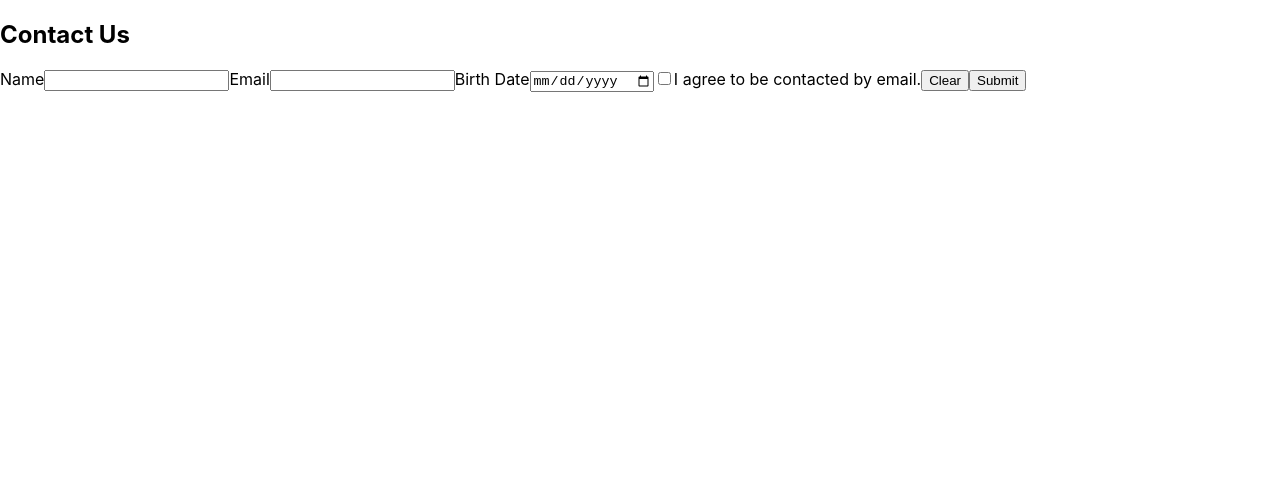
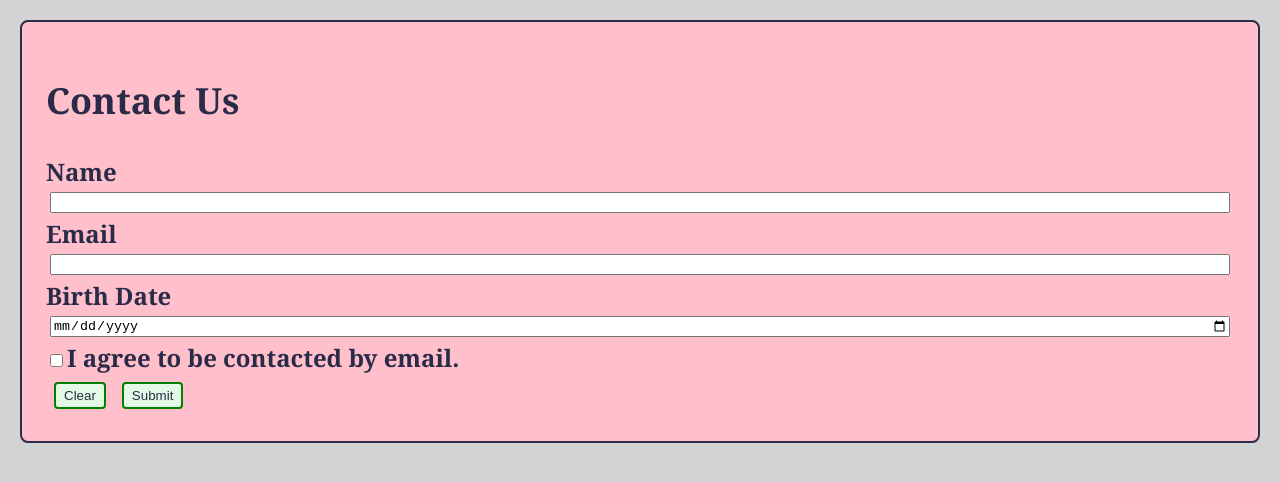
Before and after one commit to brentknudsenstud/newParticipantIntakeForm, a React (Create React App) app: page / in a window 1280 px wide. Shown: the top 482 px of the page. Built offline with nearby package versions, Linux system fonts and the light colour scheme; no server answers.

Commit message:
added http post function and css

```diff
--- a/src/App.css
+++ b/src/App.css
@@ -36,3 +36,41 @@
     transform: rotate(360deg);
   }
 }
+
+body {
+  font-family:Cambria, Cochin, Georgia, Times, 'Times New Roman', serif;
+  font-size: 24px;
+  font-weight: bold;
+  margin: 20px;
+  background-color: lightgray;
+  color:rgb(42, 42, 73);
+}
+
+form {
+  border: solid 2px rgb(42, 42, 73);
+  border-radius: 8px;
+  display: flex;
+  flex-direction: column;
+  background-color: pink;
+  padding: 24px;
+}
+
+input {
+  margin: 4px;
+}
+
+.clear, .submit {
+  margin: 8px;
+  padding: 4px 8px;
+  font-family: Arial, Helvetica, sans-serif;
+  color:rgb(42, 42, 73);
+  border: solid 2px green;
+  border-radius: 4px;
+  background: rgb(226, 250, 230);
+
+}
+
+.date-format {
+  font-size: 12px;
+  font-family: Arial, Helvetica, sans-serif;
+}
--- a/src/App.js
+++ b/src/App.js
@@ -1,6 +1,6 @@
 import logo from './logo.svg';
 import './App.css';
-import { useState, useRef } from 'react';
+import { useState, useRef, useEffect } from 'react';
 import validator from 'validator';
 
 function App() {
@@ -10,6 +10,8 @@ function App() {
   const birthRef = useRef(null);
   const agreeRef = useRef(null);
   const formRef = useRef(null);
+
+  const [postId, setPostId] = useState(null);
 
   const [errorMessage, setErrorMessage] = useState('');
 
@@ -36,11 +38,27 @@ function App() {
     } else {
 
     }
+
+
+
   }
 
   function handleClear() {
     formRef.current.reset();
   }
+
+  useEffect(() => {
+    const apiRequest = {
+      method: 'POST',
+      headers: {'Content-Type': 'application/json' },
+      body: JSON.stringify({ title: 'Intake Form HTTP POST Request'})
+    };
+    fetch('https://my-json-server.typicode.com/JustUtahCoders/interview-users-api/users', apiRequest)
+      .then(res => res.json())
+      .then(data => setPostId(data.id));
+  },
+  []
+  );
 
   return (
     <form className="intake-box" ref={formRef}>
@@ -51,10 +69,12 @@ function App() {
       <input type="email" ref={emailRef} required/>
       <label className="label" >Birth Date</label>
       <input type="date" ref={birthRef} onChange={(e) => validateDate(e.target.value)} />
-      <span>{errorMessage}</span>
-      <input type="checkbox" ref={agreeRef}/><label>I agree to be contacted by email.</label>
-      <button className="clear" onClick={handleClear}>Clear</button>
-      <input className="submit" type="submit" value="Submit" onClick={handleSubmit} />
+      <span className="date-format">{errorMessage}</span>
+      <span><input type="checkbox" ref={agreeRef} />I agree to be contacted by email.</span>
+      <div className="buttons">
+        <button className="clear" onClick={handleClear}>Clear</button>
+        <input className="submit" type="submit" value="Submit" onClick={handleSubmit} />
+      </div>
     </form>
   );
   }
```
